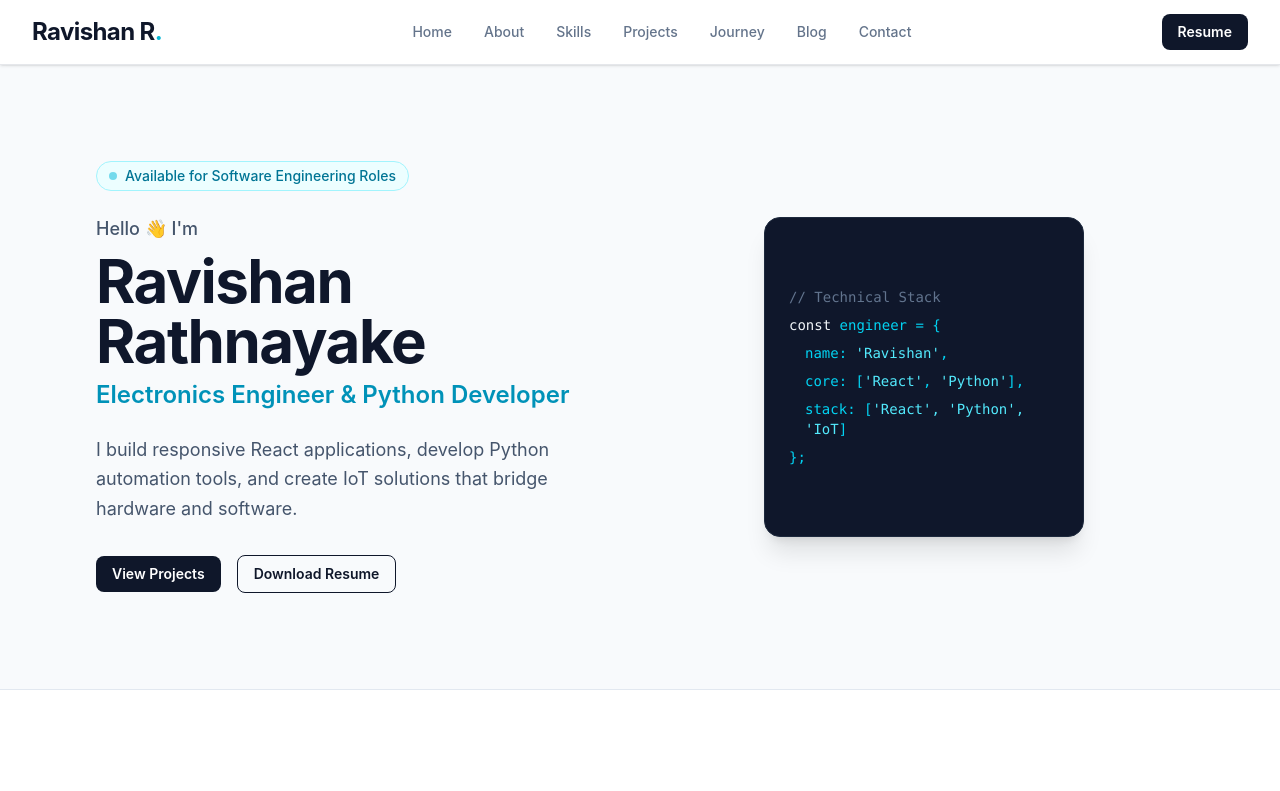
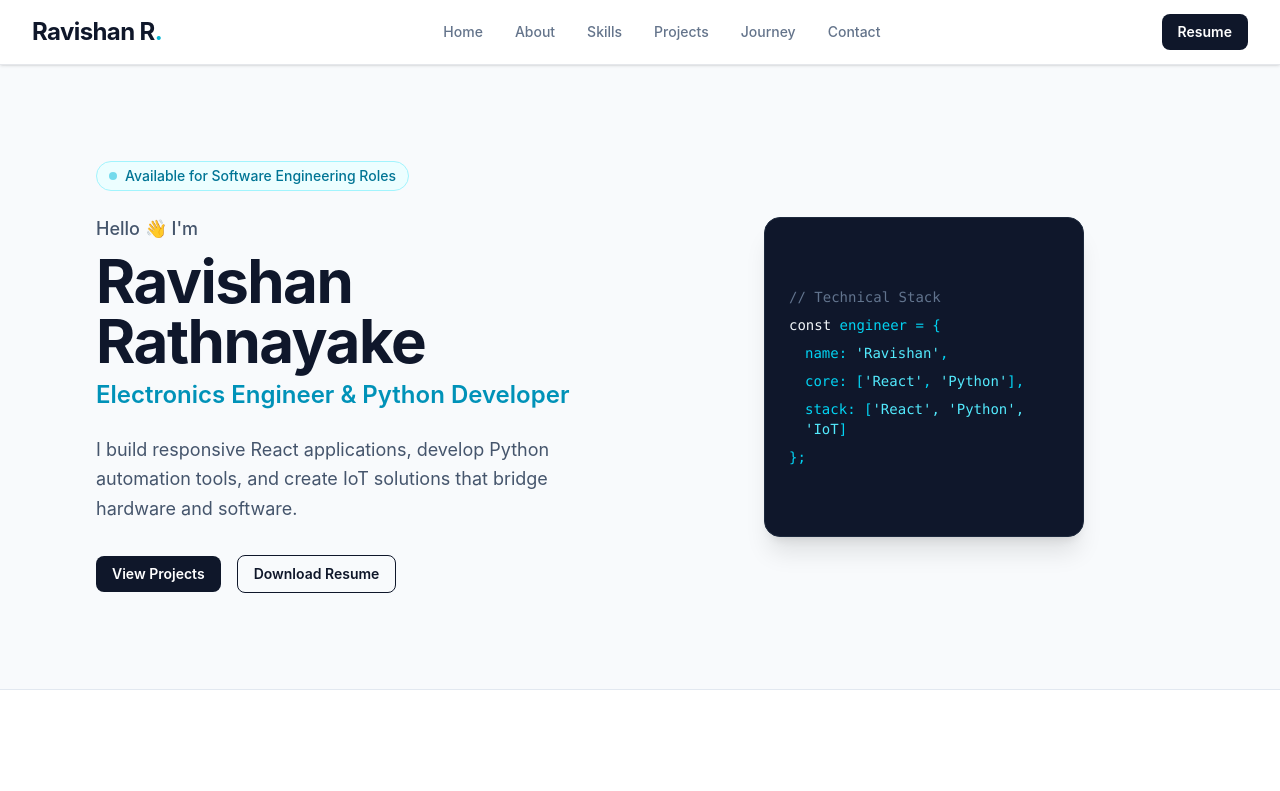
Before and after one commit to ravishan-r/ravishan-portfolio, a React (Vite) app: page / in a window 1280 px wide. Shown: the top 791 px of the page. Built offline with nearby package versions, Linux system fonts and the light colour scheme.

Commit message:
refactor(nav): remove unfinished blog link

```diff
--- a/src/data/navigation.js
+++ b/src/data/navigation.js
@@ -4,6 +4,5 @@ export const navigationLinks = [
   { name: "Skills", href: "#skills" },
   { name: "Projects", href: "#projects" },
   { name: "Journey", href: "#journey" },
-  { name: "Blog", href: "#blog" },
   { name: "Contact", href: "#contact" },
 ];
```
